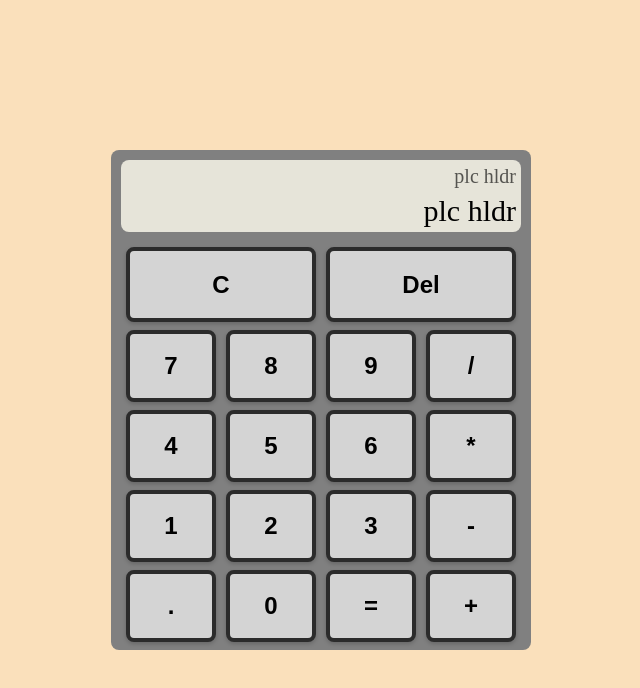
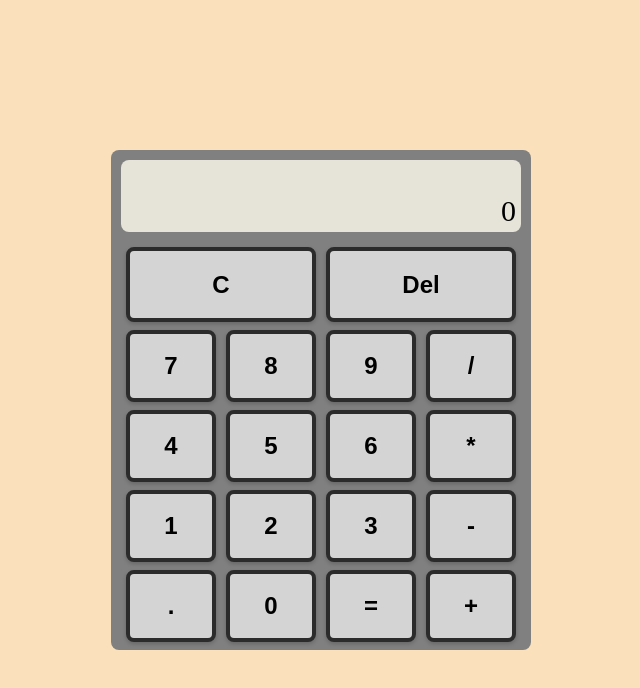
Before and after one commit to Epoza/calculator, a plain HTML site: page index.html in a window 1280 px wide. Shown: the whole page, without its empty margins (319-959 px from the left). Drawn offline with Linux system fonts and the light colour scheme.

Commit message:
change text for current  and history

```diff
--- a/index.html
+++ b/index.html
@@ -11,8 +11,8 @@
     <div class="calculator-box">
         <div class="calculator">
             <div class="screen">
-                <div id="history">plc hldr</div>
-                <div id="current">plc hldr</div>
+                <div id="history"></div>
+                <div id="current">0</div>
             </div>
             <div class="buttons-container">
                 <button class="big" id="clear">C</button>
```
